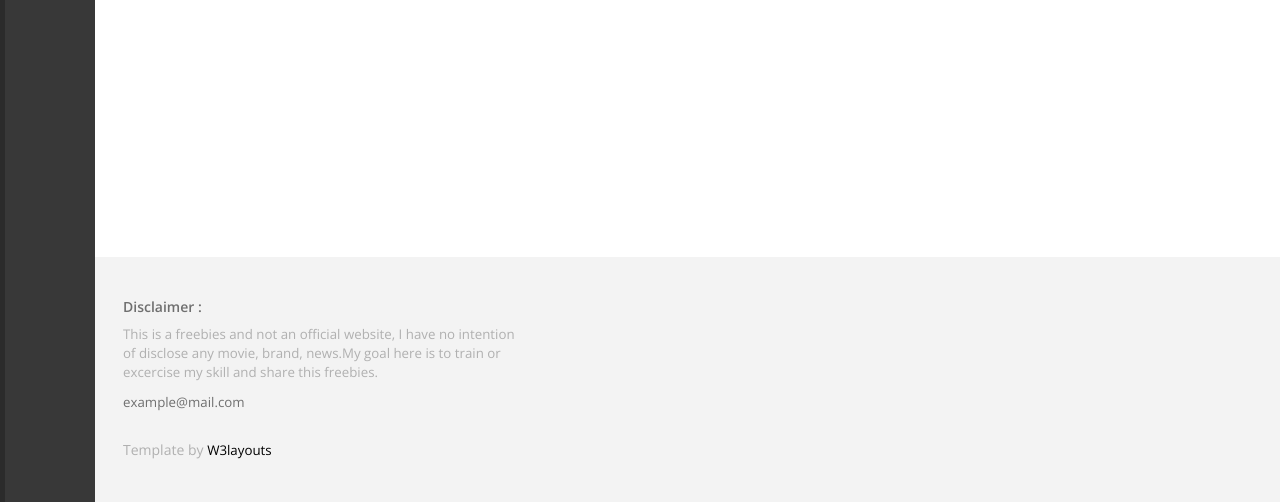
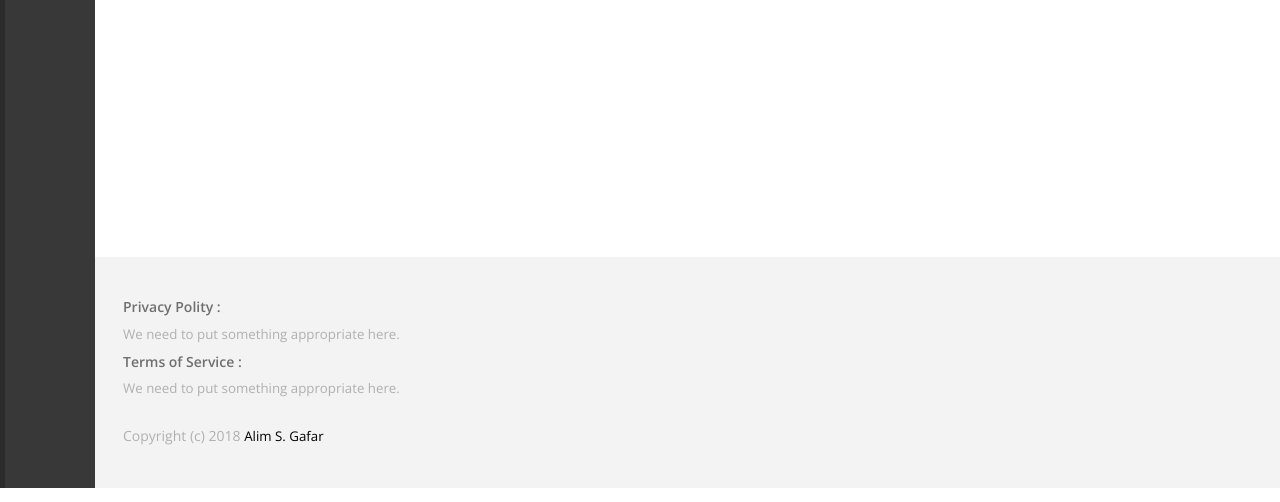
Before and after one commit to indiefirstcut/indiefirstcut.github.io, a plain HTML site: page 404.html in a window 1280 px wide. Shown: the part 541-1043 px from the top of the page. Drawn offline with nearby package versions, Linux system fonts and the light colour scheme.

Commit message:
Updated all html files to properly position Google Analytics scripts.

```diff
--- a/404.html
+++ b/404.html
@@ -8,6 +8,15 @@ License URL: http://creativecommons.org/licenses/by/3.0/
 <html>
 <head>
 <title>eurodomeTV – the new wave in video</title>
+<!-- Global site tag (gtag.js) - Google Analytics -->
+<script async src="https://www.googletagmanager.com/gtag/js?id=UA-129535300-4"></script>
+<script>
+  window.dataLayer = window.dataLayer || [];
+  function gtag(){dataLayer.push(arguments);}
+  gtag('js', new Date());
+
+  gtag('config', 'UA-129535300-4');
+</script>
 <link href="css/bootstrap.css" rel='stylesheet' type='text/css' />
 <!-- Custom Theme files -->
 <link href="css/style.css" rel="stylesheet" type="text/css" media="all" />
@@ -54,11 +63,14 @@ License URL: http://creativecommons.org/licenses/by/3.0/
 				<a class="b-home" href="index.html">Back to Home</a>
 			</div>
 	<div class="footer">
-		<h6>Disclaimer : </h6>
-		<p class="claim">This is a freebies and not an official website, I have no intention of disclose any movie, brand, news.My goal here is to train or excercise my skill and share this freebies.</p>
-		<a href="example@mail.com">example@mail.com</a>
+		<h6>Privacy Polity : </h6>
+		<p class="claim">We need to put something appropriate here.</p>
+		<a href=""></a>
+		<h6>Terms of Service : </h6>
+		<p class="claim">We need to put something appropriate here.</p>
+		<a href=""></a>
 		<div class="copyright">
-			<p> Template by  <a href="http://w3layouts.com">  W3layouts</a></p>
+			<p> Copyright (c) 2018  <a href="#">  Alim S. Gafar</a></p>
 		</div>
 	</div>
 	</div>
```
Also changed, not shown: bts.html (+9 -0 lines), contact.html (+9 -0 lines), index.html (+9 -0 lines), producer.html (+9 -0 lines), reviews.html (+9 -0 lines), single.html (+9 -0 lines), videos.html (+9 -0 lines).
